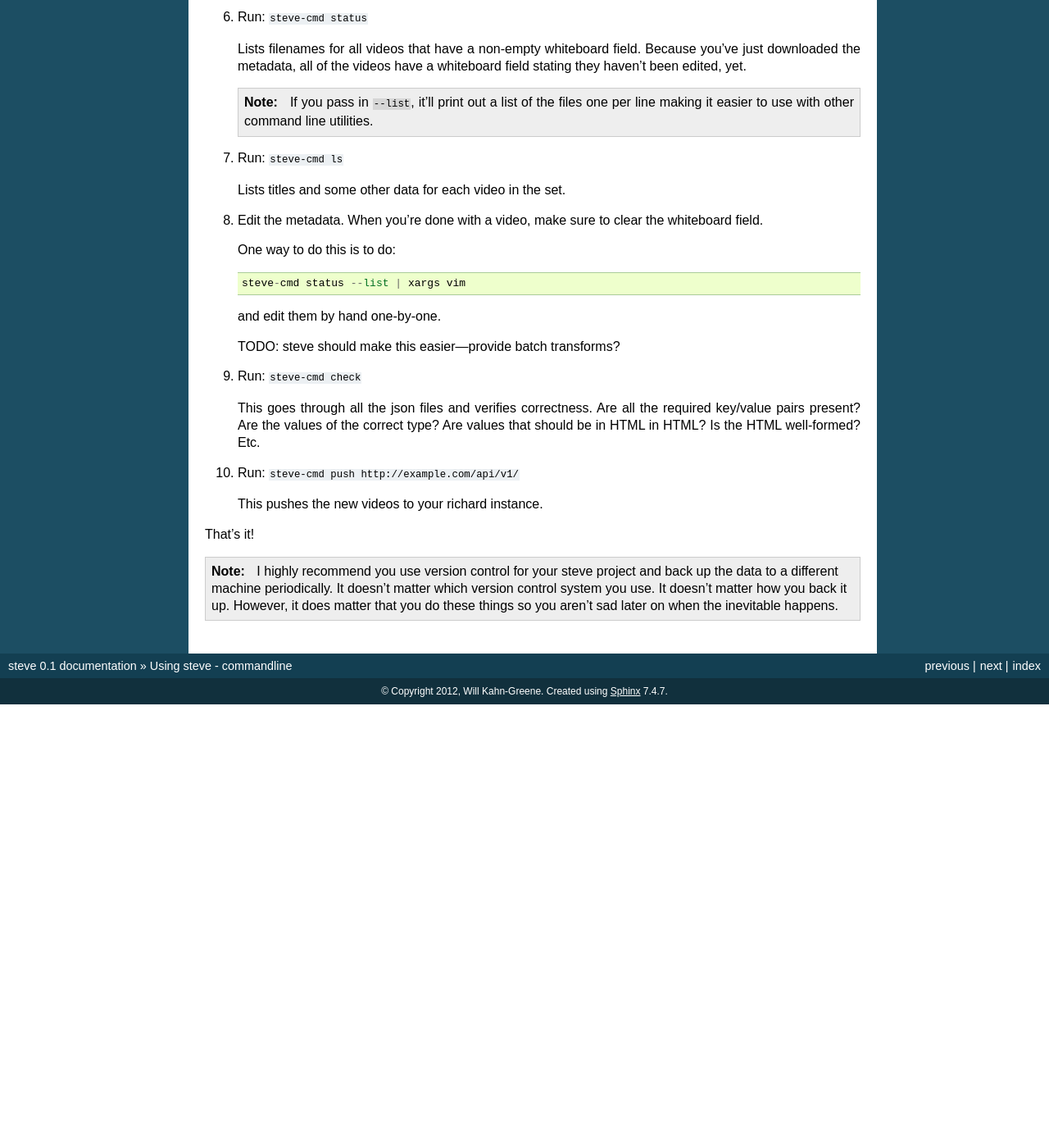
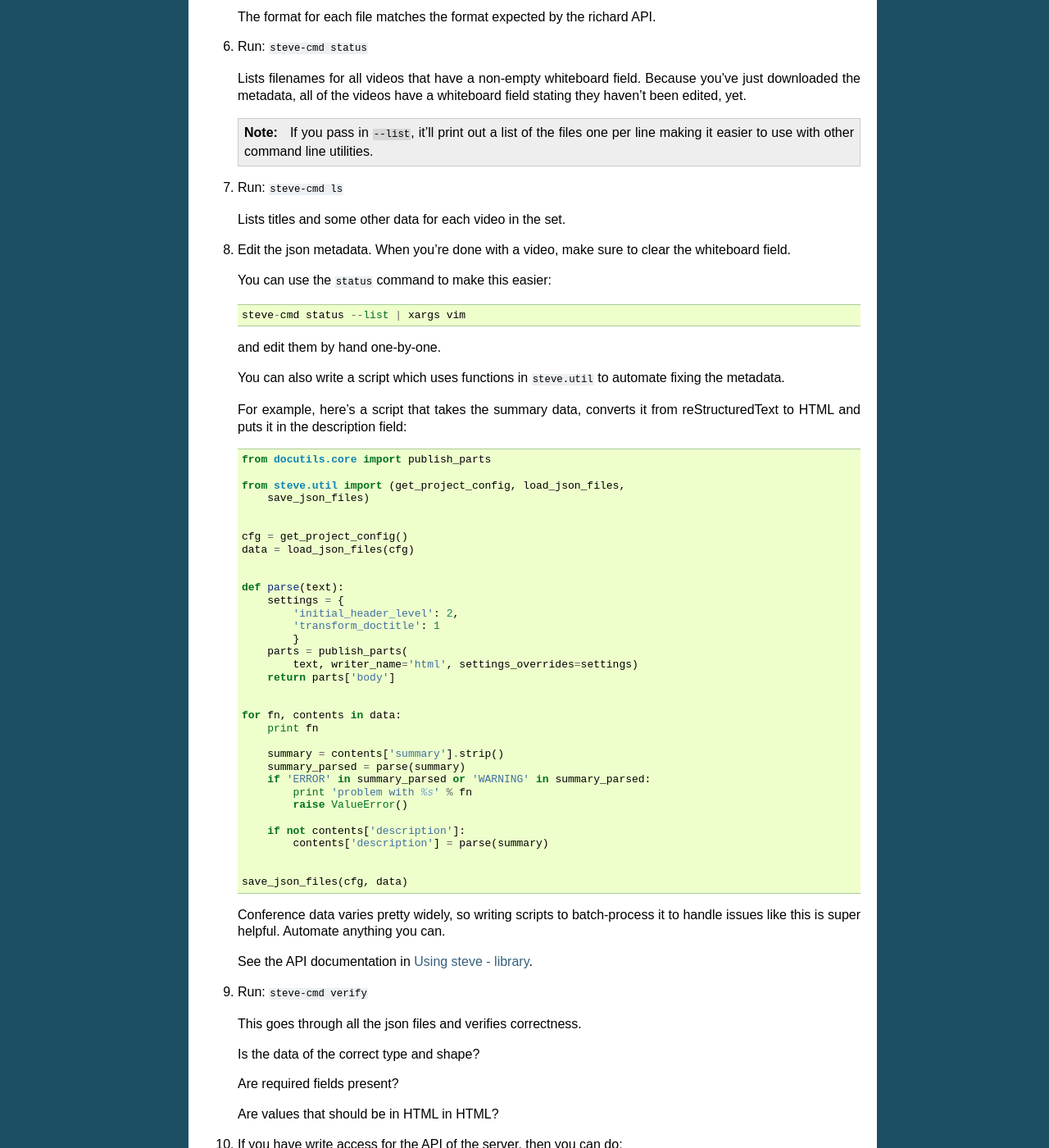
Before and after one commit to pyvideo/steve, a Sphinx documentation site: the page built from docs/commandline.rst, in a window 1280 px wide and 1400 px high, scrolled down 937 px. Shown: the whole window at 82% size. Built offline with Sphinx 7.4.7, drawn with Linux system fonts in a browser that asks for light colours; before the commit the page ends 1796 px from its top, so only the background shows below that; some of the changed text lies outside the part shown.

Commit message:
Fix verify code; update docs

```diff
--- a/docs/commandline.rst
+++ b/docs/commandline.rst
@@ -12,8 +12,8 @@ Example use
 
 .. Note::
 
-   This is a conceptual example! Only some of this is vaguely
-   implemented!
+   This is a quick tutorial---you don't have to use steve like
+   this. Use it in a way that makes your work easier!
 
 1. Install steve.
 
@@ -31,8 +31,9 @@ Example use
 4. Edit ``steve.ini``::
 
        [project]
-       # The name of this group of videos. For example, if this was a conference
-       # called EuroPython 2011, then you'd put:
+
+       # The name of this group of videos. For example, if this was a
+       # conference called EuroPython 2011, then you'd put:
        # category = EuroPython 2011
        category = EuroPython 2011
 
@@ -71,27 +72,81 @@ Example use
 
    Lists titles and some other data for each video in the set.
 
-8. Edit the metadata. When you're done with a video, make sure to
+8. Edit the json metadata. When you're done with a video, make sure to
    clear the whiteboard field.
 
-   One way to do this is to do::
+   You can use the ``status`` command to make this easier::
 
        steve-cmd status --list | xargs vim
 
    and edit them by hand one-by-one.
 
-   TODO: steve should make this easier---provide batch transforms?
+   You can also write a script which uses functions in ``steve.util``
+   to automate fixing the metadata.
 
-9. Run: ``steve-cmd check``
+   For example, here's a script that takes the summary data, converts it
+   from reStructuredText to HTML and puts it in the description field::
 
-   This goes through all the json files and verifies correctness. Are
-   all the required key/value pairs present? Are the values of the
-   correct type? Are values that should be in HTML in HTML? Is the
-   HTML well-formed? Etc.
+       from docutils.core import publish_parts
 
-10. Run: ``steve-cmd push http://example.com/api/v1/``
+       from steve.util import (get_project_config, load_json_files,
+           save_json_files)
 
-    This pushes the new videos to your richard instance.
+
+       cfg = get_project_config()
+       data = load_json_files(cfg)
+
+
+       def parse(text):
+           settings = {
+               'initial_header_level': 2,
+               'transform_doctitle': 1
+               }
+           parts = publish_parts(
+               text, writer_name='html', settings_overrides=settings)
+           return parts['body']
+
+
+       for fn, contents in data:
+           print fn
+
+           summary = contents['summary'].strip()
+           summary_parsed = parse(summary)
+           if 'ERROR' in summary_parsed or 'WARNING' in summary_parsed:
+               print 'problem with %s' % fn
+               raise ValueError()
+
+           if not contents['description']:
+               contents['description'] = parse(summary)
+
+
+       save_json_files(cfg, data)
+
+
+   Conference data varies pretty widely, so writing scripts to
+   batch-process it to handle issues like this is super
+   helpful. Automate anything you can.
+
+   See the API documentation in :ref:`steve-utils`.
+
+9. Run: ``steve-cmd verify``
+
+   This goes through all the json files and verifies correctness.
+
+   Is the data of the correct type and shape?
+
+   Are required fields present?
+
+   Are values that should be in HTML in HTML?
+
+10. If you have write access for the API of the server, then you can
+    do::
+
+        steve-cmd push
+
+    Otherwise, tar up the project directory and send it to someone
+    who does.
+
 
 That's it!
 
```
Also changed, not shown: docs/library.rst (+19 -9 lines), 2 other files.
